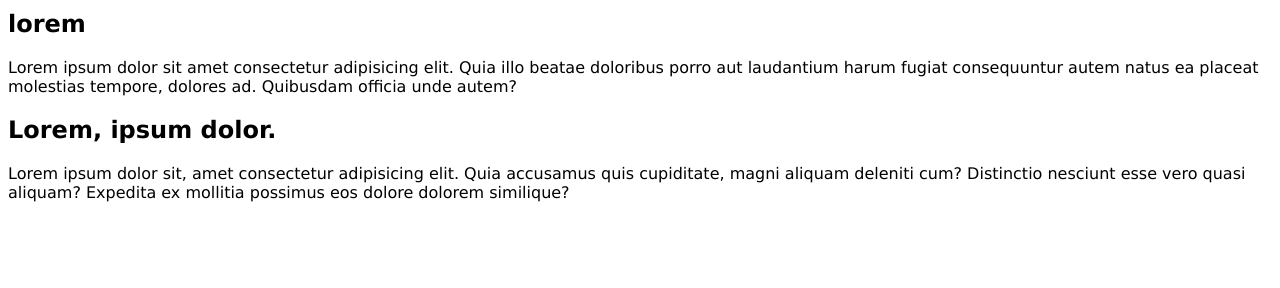
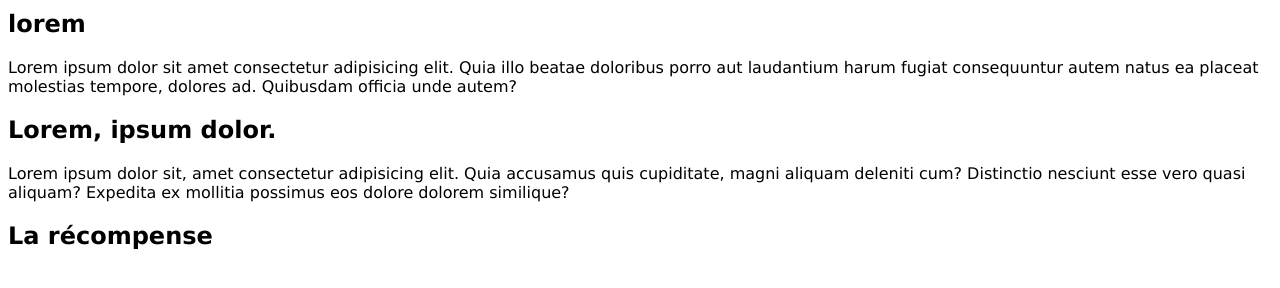
Before and after one commit to CamArrka/clone_mon_site_web, a plain HTML site: page index.html in a window 1280 px wide. Shown: the part 110-398 px from the top of the page. Drawn offline with Linux system fonts and the light colour scheme.

Commit message:
Nouvelle récompense

```diff
--- a/index.html
+++ b/index.html
@@ -21,5 +21,12 @@
     <h2>Lorem, ipsum dolor.</h2>
     <p>Lorem ipsum dolor sit, amet consectetur adipisicing elit. Quia accusamus quis cupiditate, magni aliquam deleniti cum? Distinctio nesciunt esse vero quasi aliquam? Expedita ex mollitia possimus eos dolore dolorem similique?</p>
 
+    <!-- RECOMPENSES -->
+    <div>
+        <h2>La récompense</h2>
+        <img src="" alt="">
+    </div>
+
+
 </body>
 </html>
```
